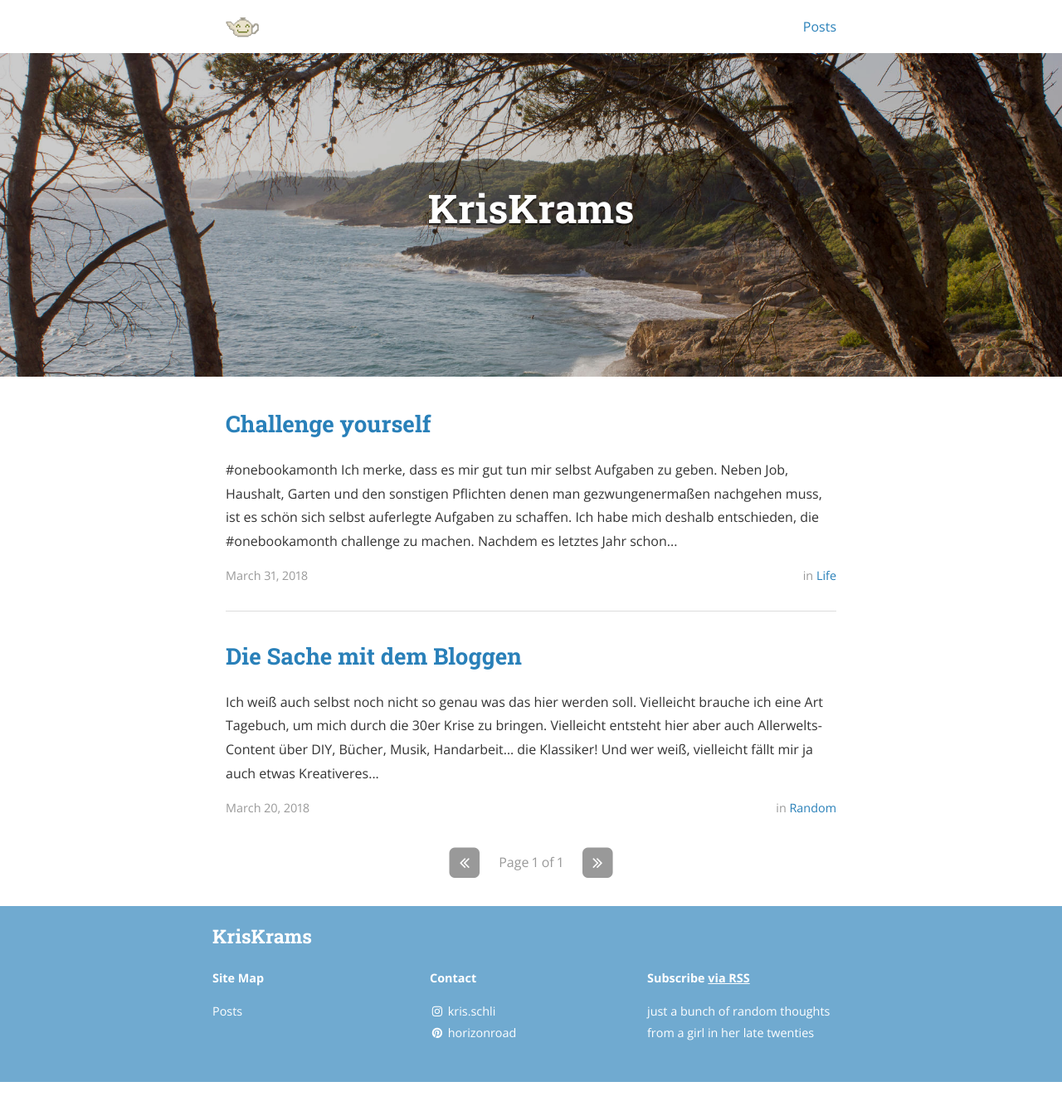
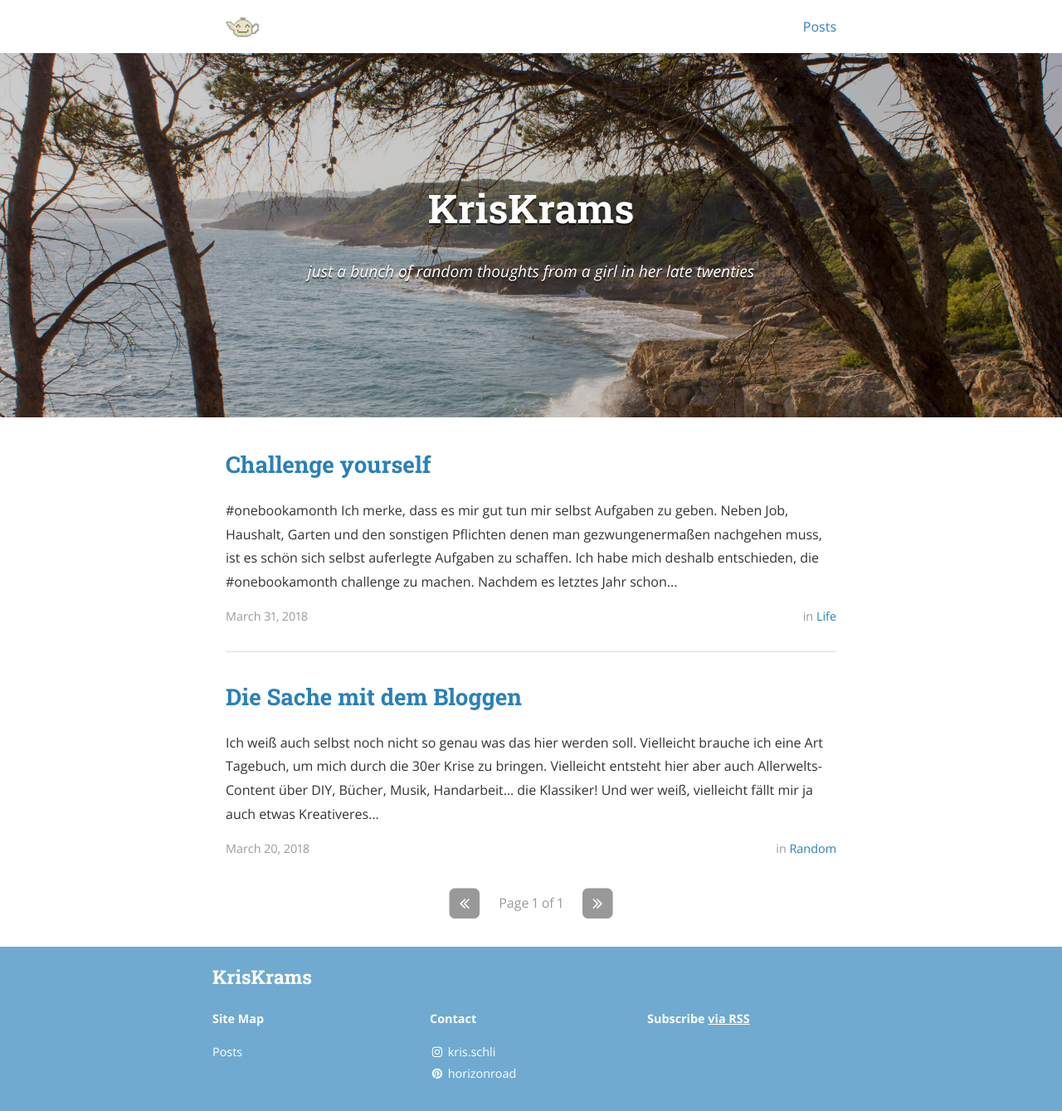
Before and after one commit to KrisKrams/kriskrams.github.io, a Jekyll site: the page built from index.html, in a window 1280 px wide. Shown: the whole page at 83% size. Built offline with Jekyll 4.4.1, drawn with Linux system fonts in a browser that asks for light colours; nearby versions of some CDN libraries; the list of posts is cut into pages by our own code; before the commit the page ends 1304 px from its top, so only the background shows below that.

```diff
--- a/_config.yml
+++ b/_config.yml
@@ -10,10 +10,10 @@ exclude:
 
 # Site settings
 title: KrisKrams
-subtitle: ""
+subtitle: "just a bunch of random thoughts from a girl in her late twenties"
 # email:
 name: Kris
-description: "just a bunch of random thoughts from a girl in her late twenties"
+description: ""
 # Base URL of site (i.e. /blog). It should always start with a slash,
 # and never end with a slash. Set it to a blank value if hosting at the
 # root of your server.
```
